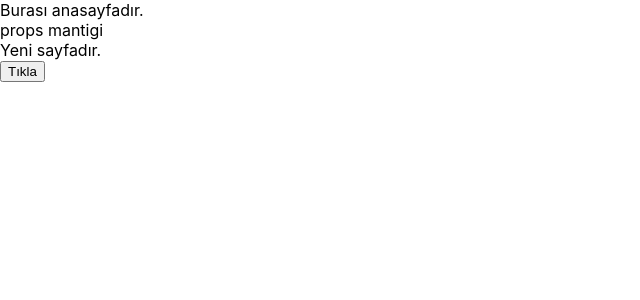
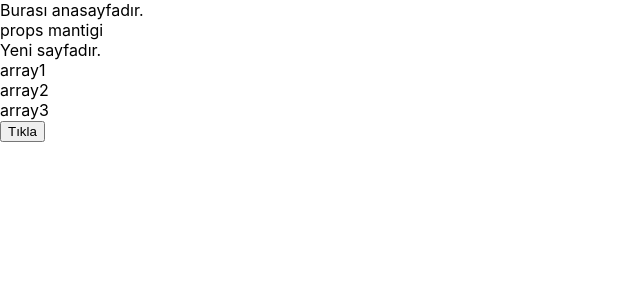
Before and after one commit to nurcansensoyy/react-notlari, a React (Create React App) app: page / in a window 1280 px wide. Shown: the top 300 px of the page, without its empty margins (0-640 px from the left). Built offline with nearby package versions, Linux system fonts and the light colour scheme.

Commit message:
map islemi

```diff
--- a/src/App.js
+++ b/src/App.js
@@ -2,7 +2,14 @@ import Anasayfa from "./components/Anasayfa";
 import YeniSayfa from "./components/YeniSayfa";
 
 function App() {
+
   const deneme = "props mantigi";
+  const arr = [
+    {name : 'array1', id:0},
+    {name : 'array2', id:1},
+    {name : 'array3', id:2},
+  ]
+  console.log(arr,"arr");
 
   const clickFunc = () =>{
     console.log("butona tıklandı")
@@ -11,7 +18,10 @@ function App() {
     <div className="App">
     <Anasayfa props = {deneme} />
     <YeniSayfa />
-
+    {arr.map((dizi,i)=> ( //dizide istenen name değerini ekrana bastırmak için map fonksiyonu kullandık.
+      <div key= {i}>{dizi.name}</div> //key = {i} yerine dizi içinde verilen id yi key = {dizi.id} şeklinde kullanabilirdik.
+    )
+    )}
     <button onClick={clickFunc}>Tıkla</button>
     </div>
   );
```
